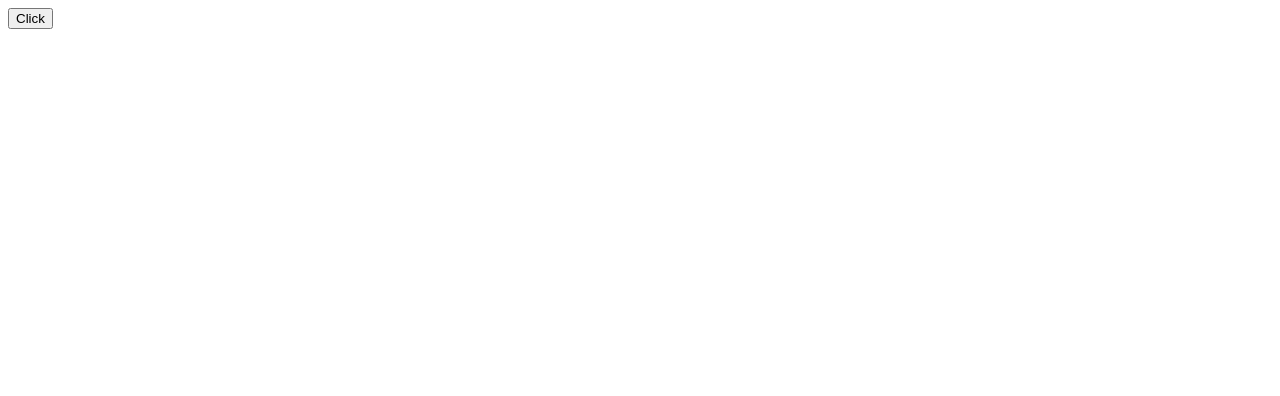
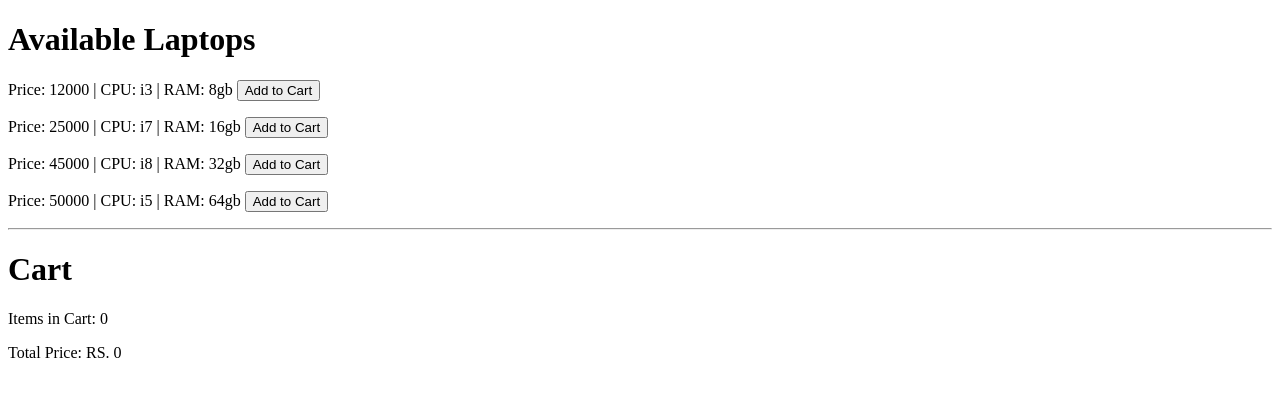
Before and after one commit to Dulithapathum/Redux, a React (Vite) app: page / in a window 1280 px wide. Shown: the top 396 px of the page. Built offline with nearby package versions, Linux system fonts and the light colour scheme.

Commit message:
Create Simple Cart Using Redux

```diff
--- a/src/App.jsx
+++ b/src/App.jsx
@@ -1,59 +1,47 @@
-import { produce } from "immer"; // Import `produce` for managing immutable updates
-import { useState } from "react"; // Import `useState` for state management in React
-
-// Initial object with nested properties
-let obj = {
-  name: "Dulitha",
-  age: 23,
-  address: {
-    add1: "saliyapura",
-    add2: "anuradhapura",
-  },
-};
-
-// Initial array
-let arry = [1, 2, 3, 4, 5, 6];
-
-// Create an immutable copy of the object using `immer`
-const objCopy = produce(obj, (copy) => {
-  copy.address.add1 = "katupuliyankulama"; // Update `add1` property in the copied object
-});
-
-// Create an immutable copy of the array using `immer`
-const arryCopy = produce(arry, (copy) => {
-  copy[2] = { name: "Dulitha" }; // Replace the third element (index 2) with a new object
-});
+import { useDispatch, useSelector } from "react-redux";
+import { selectLaptop } from "./Store/Reducer/laptopSlice";
+import { selectCart, addToCart } from "./Store/Reducer/cartSlice";
 
 const App = () => {
-  // Manage state using `useState`, initializing `test` as a shallow copy of `obj`
-  const [test, setTest] = useState({ ...obj });
+  // Retrieve the list of laptops from Redux store
+  const laptops = useSelector(selectLaptop);
 
-  // Event handler for updating state immutably
-  const handleClick = () => {
-    setTest(
-      produce((copy) => {
-        copy.address.add2 = "parasangaswewa"; // Update `add2` property in the copied state
-      })
-    );
-  };
+  // Retrieve the cart items from Redux store
+  const cart = useSelector(selectCart);
 
-  // Console logs to observe how values change
-  console.log("obj", obj); // Logs the original object
-  console.log("objCopy", objCopy); // Logs the immutably updated copy of the object
-  console.log(".......................................................");
+  // Get the dispatch function to dispatch actions
+  const dispatch = useDispatch();
 
-  console.log("arry", arry); // Logs the original array
-  console.log("arryCopy", arryCopy); // Logs the immutably updated copy of the array
-  console.log(".......................................................");
-
-  console.log("test", test); // Logs the current state managed by React
+  // Calculate total price and total cart count dynamically
+  let total = 0;
+  let cartCount = 0;
+  cart.forEach((element) => {
+    total = total + element.count * element.price; // Calculate total price
+    cartCount = cartCount + element.count; // Count total items
+  });
 
   return (
     <div>
-      {/* Button to trigger the state update */}
-      <button onClick={handleClick}>Click</button>
+      {/* Section for displaying available laptops */}
+      <h1>Available Laptops</h1>
+      {laptops.map(({ id, ram, price, cpu }) => (
+        <p key={id}>
+          Price: {price} | CPU: {cpu} | RAM: {ram}{" "}
+          {/* Add laptop to the cart on button click */}
+          <button onClick={() => dispatch(addToCart({ id, price, ram, cpu }))}>
+            Add to Cart
+          </button>
+        </p>
+      ))}
+
+      <hr />
+
+      {/* Section for displaying cart summary */}
+      <h1>Cart</h1>
+      <p>Items in Cart: {cartCount}</p>
+      <p>Total Price: RS. {total}</p>
     </div>
   );
 };
 
-export default App; // Export the component for rendering
+export default App;
--- /dev/null
+++ b/src/Store/Reducer/cartSlice.jsx
@@ -0,0 +1,48 @@
+import { createSlice } from "@reduxjs/toolkit";
+
+// Initial state for the cart
+const initialState = [];
+
+// Create a slice for cart
+const cartSlice = createSlice({
+  name: "cart", // Name of the slice
+  initialState, // Initial state
+  reducers: {
+    // Reducer to add items to the cart
+    addToCart: {
+      reducer: (state, action) => {
+        const id = action.payload.id;
+
+        // Check if the item is already in the cart
+        const tempObj = state.find((ele) => ele.id === id);
+        console.log(tempObj);
+
+        if (tempObj) {
+          // Increment count if item already exists
+          tempObj.count += 1;
+        } else {
+          // Add new item to the cart
+          state.push(action.payload);
+        }
+      },
+
+      // Prepare function to structure the action payload
+      prepare: ({ id, price, ram, cpu }) => ({
+        payload: {
+          id, // Laptop ID
+          price, // Laptop Price
+          ram, // Laptop RAM
+          cpu, // Laptop CPU
+          count: 1, // Initial count for the cart item
+        },
+      }),
+    },
+  },
+});
+
+// Selector to fetch cart state
+export const selectCart = (state) => state.cart;
+
+// Export the action creator and reducer
+export const { addToCart } = cartSlice.actions;
+export default cartSlice.reducer;
--- /dev/null
+++ b/src/Store/Reducer/laptopSlice.jsx
@@ -0,0 +1,28 @@
+import { createSlice } from "@reduxjs/toolkit";
+
+// Initial state for the list of laptops
+const initialState = [
+  { id: 1, price: 12000, cpu: "i3", ram: "8gb" },
+  { id: 2, price: 25000, cpu: "i7", ram: "16gb" },
+  { id: 3, price: 45000, cpu: "i8", ram: "32gb" },
+  { id: 4, price: 50000, cpu: "i5", ram: "64gb" },
+];
+
+// Create a slice for laptop
+const laptopSlice = createSlice({
+  name: "laptop", // Name of the slice
+  initialState, // Initial state
+  reducers: {
+    // Reducer to add a new laptop to the list
+    addLaptop: (state, action) => {
+      state.push(action.payload);
+    },
+  },
+});
+
+// Selector to fetch laptops state
+export const selectLaptop = (state) => state.laptop;
+
+// Export the action creator and reducer
+export const { addLaptop } = laptopSlice.actions;
+export default laptopSlice.reducer;
--- /dev/null
+++ b/src/Store/Store.jsx
@@ -0,0 +1,13 @@
+import { configureStore } from "@reduxjs/toolkit";
+import cartSliceReducer from "./Reducer/cartSlice";
+import laptopSliceReducer from "./Reducer/laptopSlice";
+
+// Configure and combine reducers for the store
+const store = configureStore({
+  reducer: {
+    cart: cartSliceReducer, // Reducer for cart
+    laptop: laptopSliceReducer, // Reducer for laptops
+  },
+});
+
+export default store;
--- a/src/main.jsx
+++ b/src/main.jsx
@@ -1,9 +1,13 @@
 import { StrictMode } from "react";
 import { createRoot } from "react-dom/client";
 import App from "./App.jsx";
+import { Provider } from "react-redux";
+import store from "./Store/Store.jsx";
 
 createRoot(document.getElementById("root")).render(
   <StrictMode>
-    <App />
+    <Provider store={store}>
+      <App />
+    </Provider>
   </StrictMode>
 );
```
